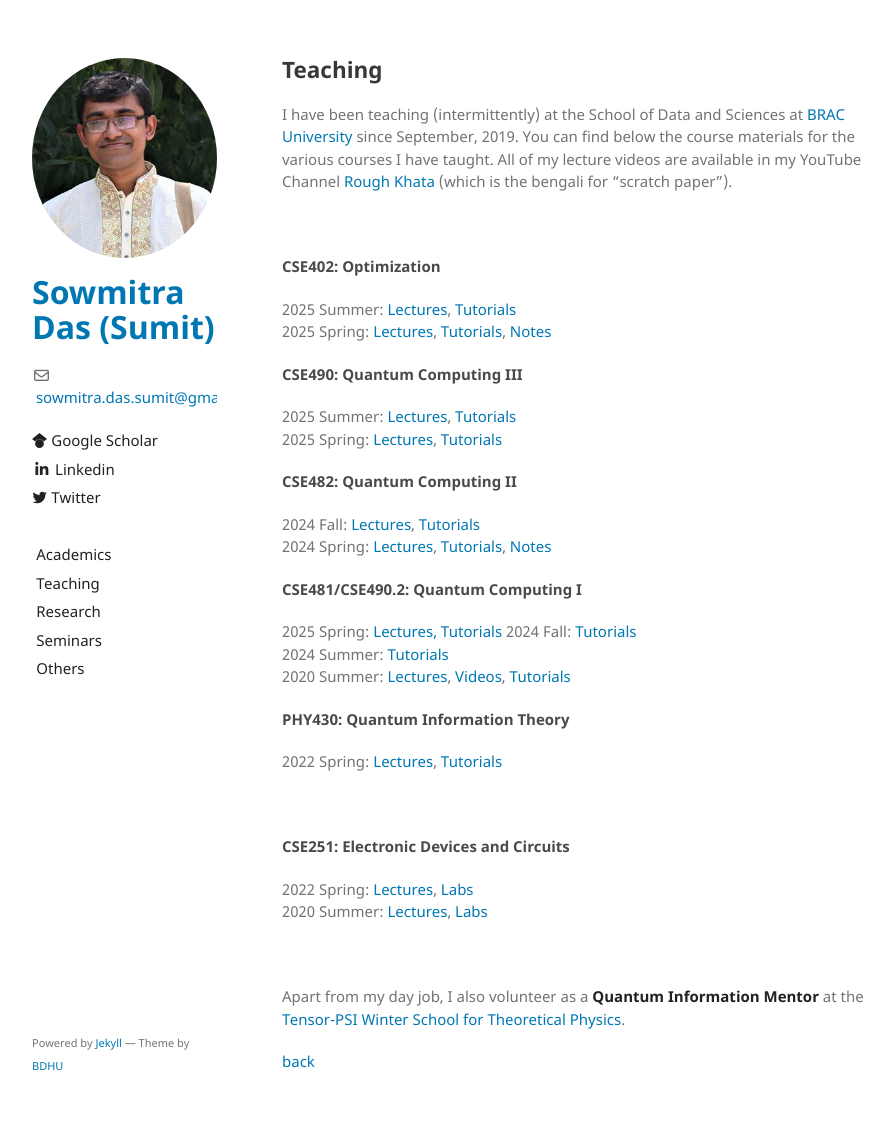
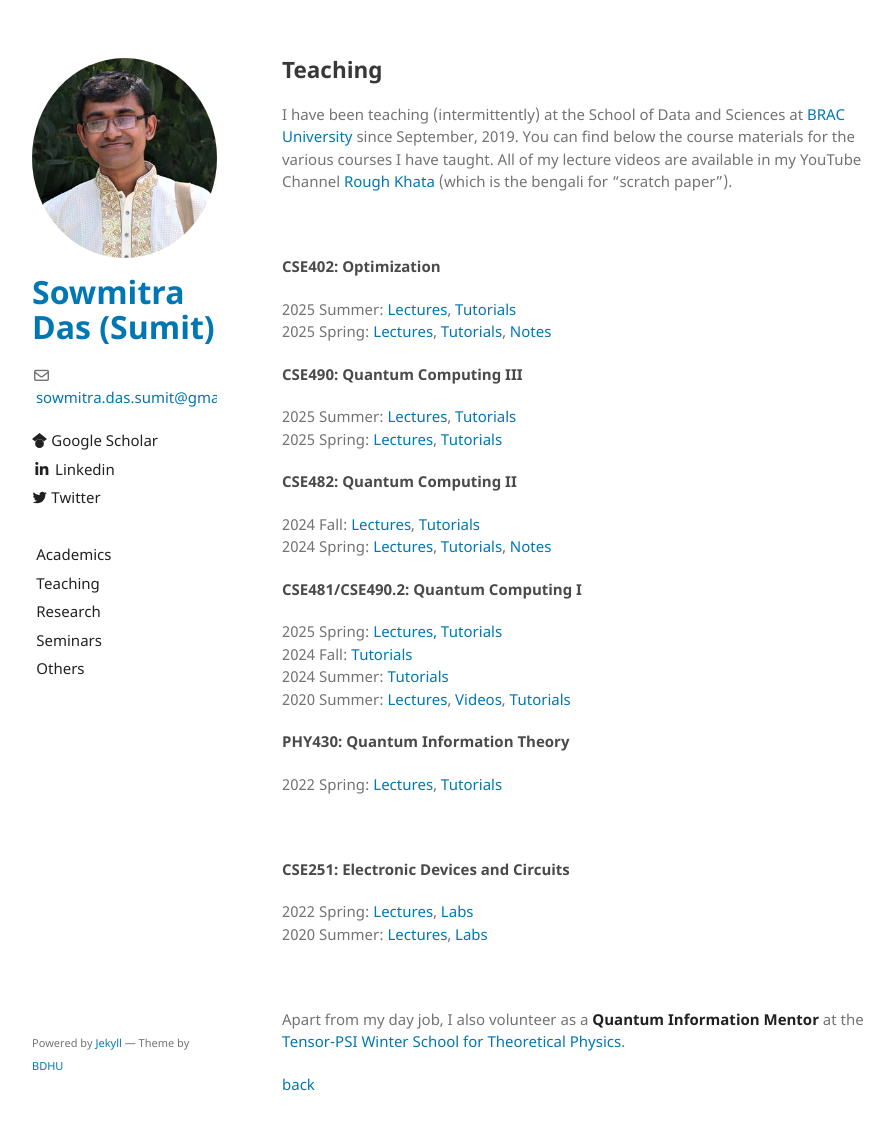
Before and after one commit to sowmitra-das-sumit/sowmitra-das-sumit.github.io, a Jekyll site: the page built from teaching.md, in a window 1280 px wide and 1145 px high. Shown: the top 1130 px of the window, without its empty margins (178-1072 px from the left). Built offline with Jekyll 4.4.1, drawn with Linux system fonts in a browser that asks for light colours; the repository's description, which GitHub fills in, is left out; our own code applies the rules of GitHub Pages for plain Markdown files.

```diff
--- a/teaching.md
+++ b/teaching.md
@@ -18,7 +18,7 @@ I have been teaching (intermittently) at the School of Data and Sciences at [BRA
 2024 Fall: [Lectures](https://youtube.com/playlist?list=PLvj5w6iNZqVgbqsYbL_tsBJnFaTFYB9T3&si=kD-zuhsnR1xkfjjG), [Tutorials](https://youtube.com/playlist?list=PLvj5w6iNZqViFgfpgN8oh9T4ia80_MZz5&si=3nd72fnGAv1VtCZk)\
 2024 Spring: [Lectures](https://youtube.com/playlist?list=PLvj5w6iNZqViEPZo0PaHqOK_spCeHKfGT&si=8Rt2N6TXlppnJrz3), [Tutorials](https://youtube.com/playlist?list=PLvj5w6iNZqVhsPZnkK0bjl-0jFnoOqNOT&si=hYdKyiK2taefL-HB), [Notes](https://www.overleaf.com/read/dtxxdftjsfqt#837308)
 #### CSE481/CSE490.2: Quantum Computing I
-2025 Spring: [Lectures, Tutorials](https://youtube.com/playlist?list=PL-lCYwFS3hp2wAh68fFTTnFKaoKBWEux3&si=ECITfVXGKP6BdcHh)
+2025 Spring: [Lectures, Tutorials](https://youtube.com/playlist?list=PL-lCYwFS3hp2wAh68fFTTnFKaoKBWEux3&si=ECITfVXGKP6BdcHh)\
 2024 Fall: [Tutorials](https://youtube.com/playlist?list=PLvj5w6iNZqViTbxXwvjvkkY5Sf55eNT28&si=b3cWQK-cebyzZkpm)\
 2024 Summer: [Tutorials](https://youtube.com/playlist?list=PLvj5w6iNZqVjr40Xmk-JxrTc8eb4rFlhz&si=2IcmmY5cVnr8wur1)\
 2020 Summer: [Lectures](https://youtube.com/playlist?list=PLvj5w6iNZqVjI42wggGqWM3qUqibQcbgn&si=RiyooGTnwY2IojXv), [Videos](https://youtube.com/playlist?list=PLvj5w6iNZqVh1xEngYv-YRrV00O89HVrb&si=-PETH2xR8QmGPRZr), [Tutorials](https://youtube.com/playlist?list=PLvj5w6iNZqVhABt-6D1R6njy9k2kVHz8-&si=baaqFvOy3ursywUF)
```
